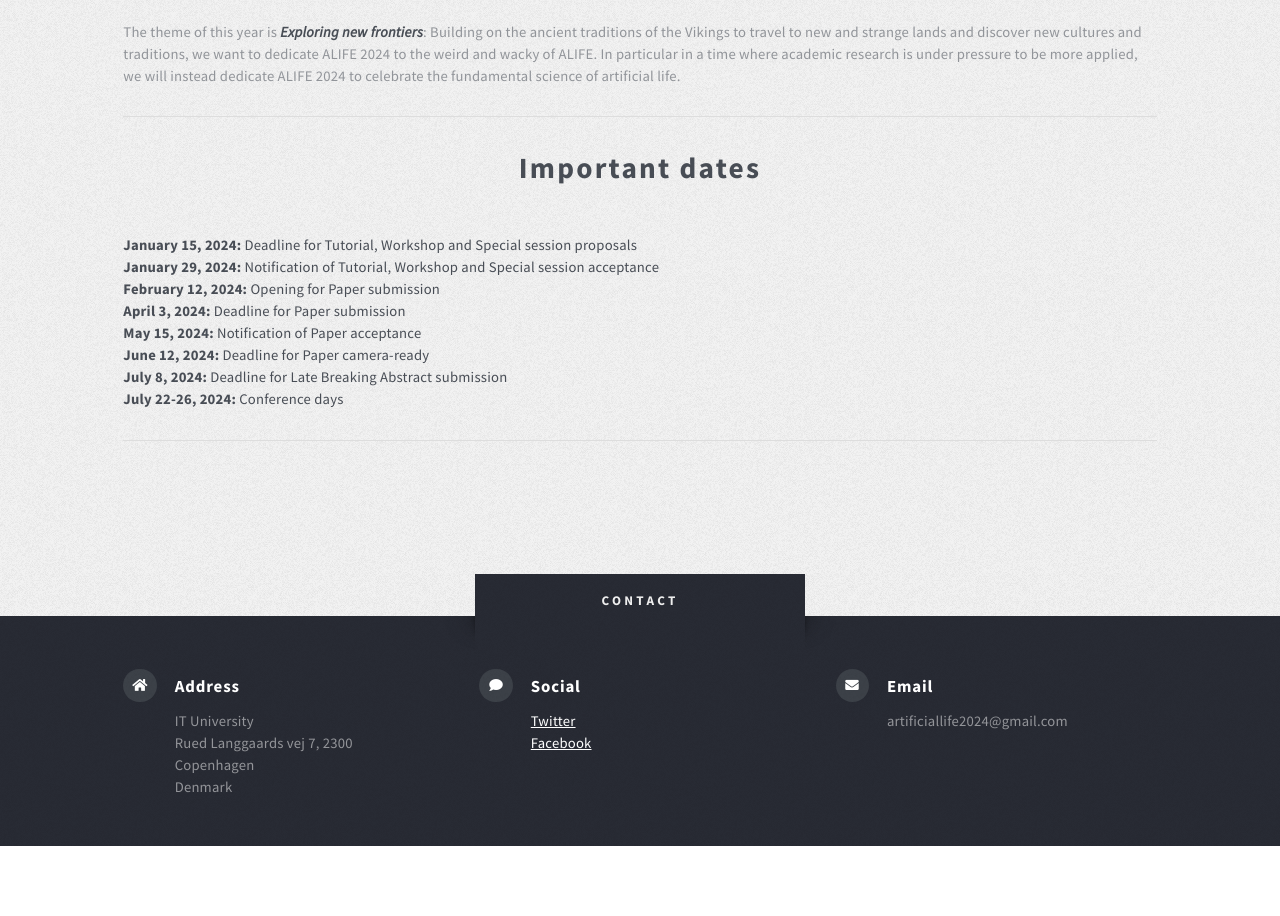
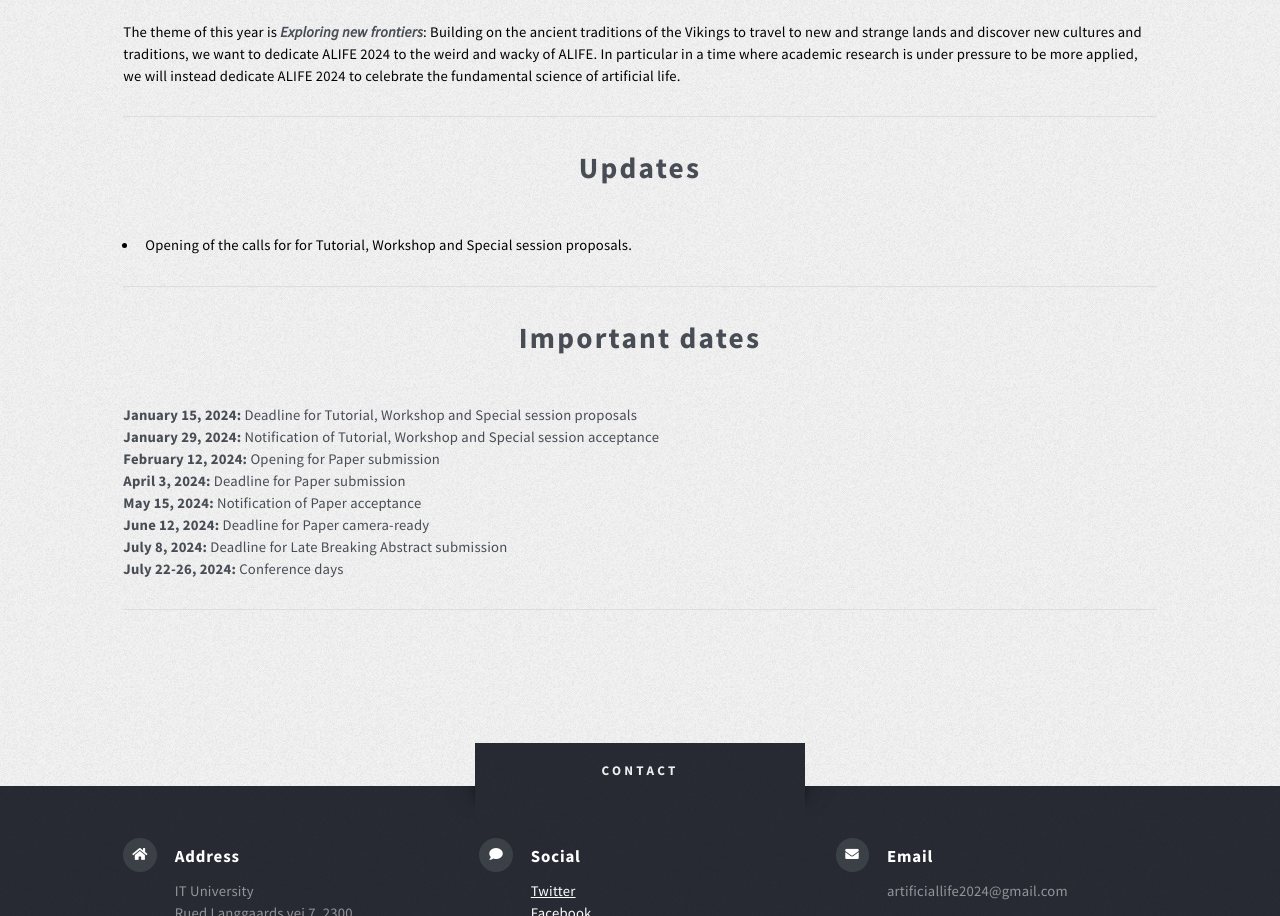
Before and after one commit to AlifeCPH/alifecph.github.io, a plain HTML site: page index.html in a window 1280 px wide. Shown: the part 1496-2412 px from the top of the page. Before the commit the page ends 2342 px from the top, so only its background shows below. Drawn offline with Linux system fonts and the light colour scheme.

Commit message:
Add Updates section to home page. Change basic font color from gray to black.

```diff
--- a/css/main.css
+++ b/css/main.css
@@ -100,7 +100,6 @@
 	body, input, textarea, select {
 		font-family: 'Source Sans Pro', sans-serif;
 		font-weight: 400;
-		color: #919499;
 		font-size: 14pt;
 		line-height: 1.75em;
 		letter-spacing: 0.025em;
--- a/index.html
+++ b/index.html
@@ -58,12 +58,27 @@
 
 					<div id="content">
 						<article class="box post">
-							<p class="style1">The International Conference for Artificial Life (ALife) will be held at IT University of Copenhagen, July 22-26, 2024. </p>
+							<p class="style1">The International Conference for Artificial Life (ALife) will be held at IT University of Copenhagen, July 22-26, 2024.</p>
 
 							<p>The theme of this year is <em><b>Exploring new frontiers</b></em>: Building on the ancient traditions of the Vikings to travel to new and strange lands and discover new cultures and traditions, we want to dedicate ALIFE 2024 to the weird and wacky of ALIFE. In particular in a time where academic research is under pressure to be more applied, we will instead dedicate ALIFE 2024 to celebrate the fundamental science of artificial life.</p>
 
 							<!-- <p>The conference will begin with a one-day session of tutorials in a range of topics (July 22). This will be followed by four conference (July 23-26) featuring research and researchers from around the world, across a broad range of relevant fields, and working on all areas of Artificial Life to advance its many frontiers.</p> -->
 
+						</article>
+					</div>
+
+
+					<hr>
+
+					<header class="style1">
+						<h2>Updates</h2>
+					</header>
+
+					<div id="content">
+						<article class="box post">
+							<ul>
+								<li>Opening of the calls for for Tutorial, Workshop and Special session proposals.</li>
+							</ul>
 
 						</article>
 					</div>
```
